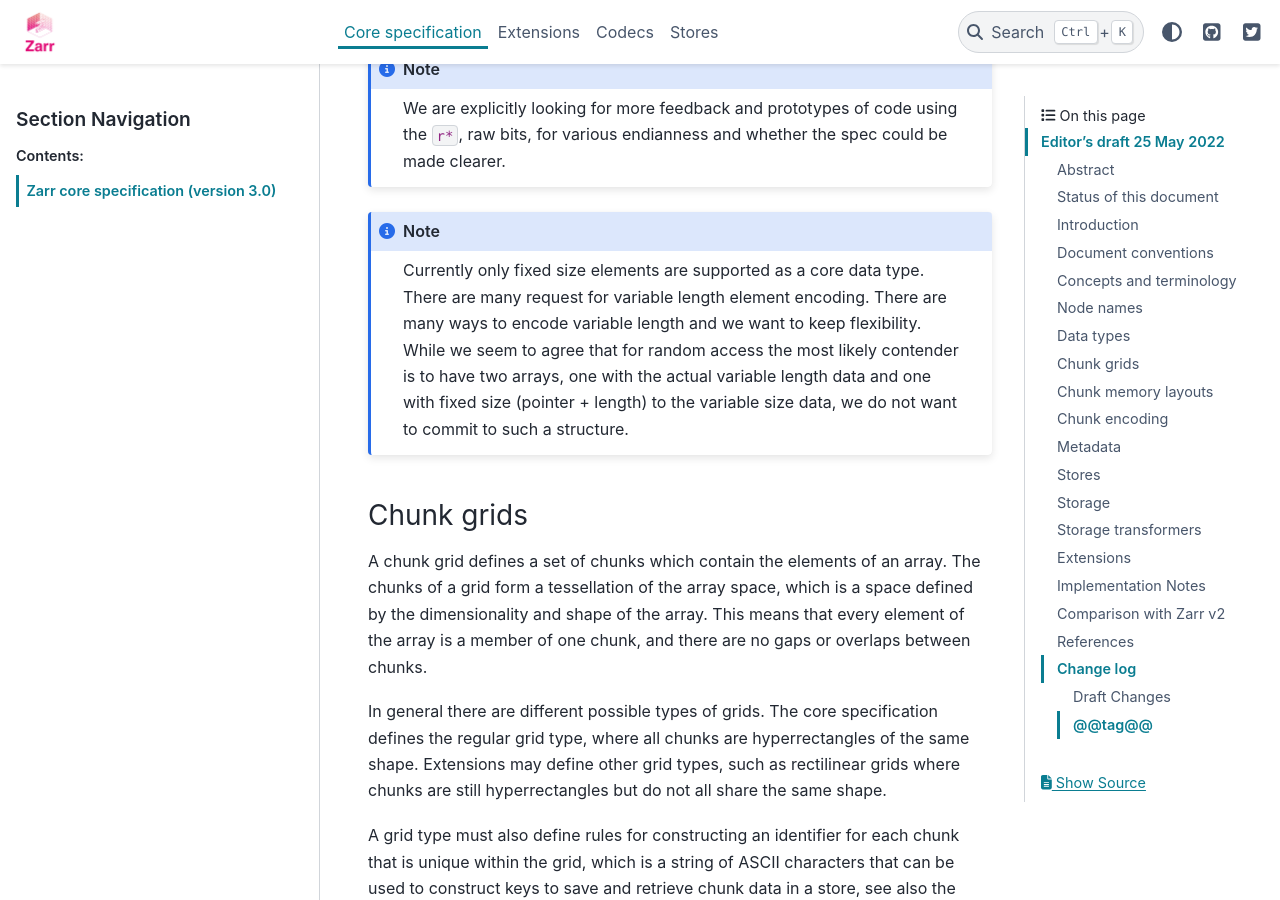
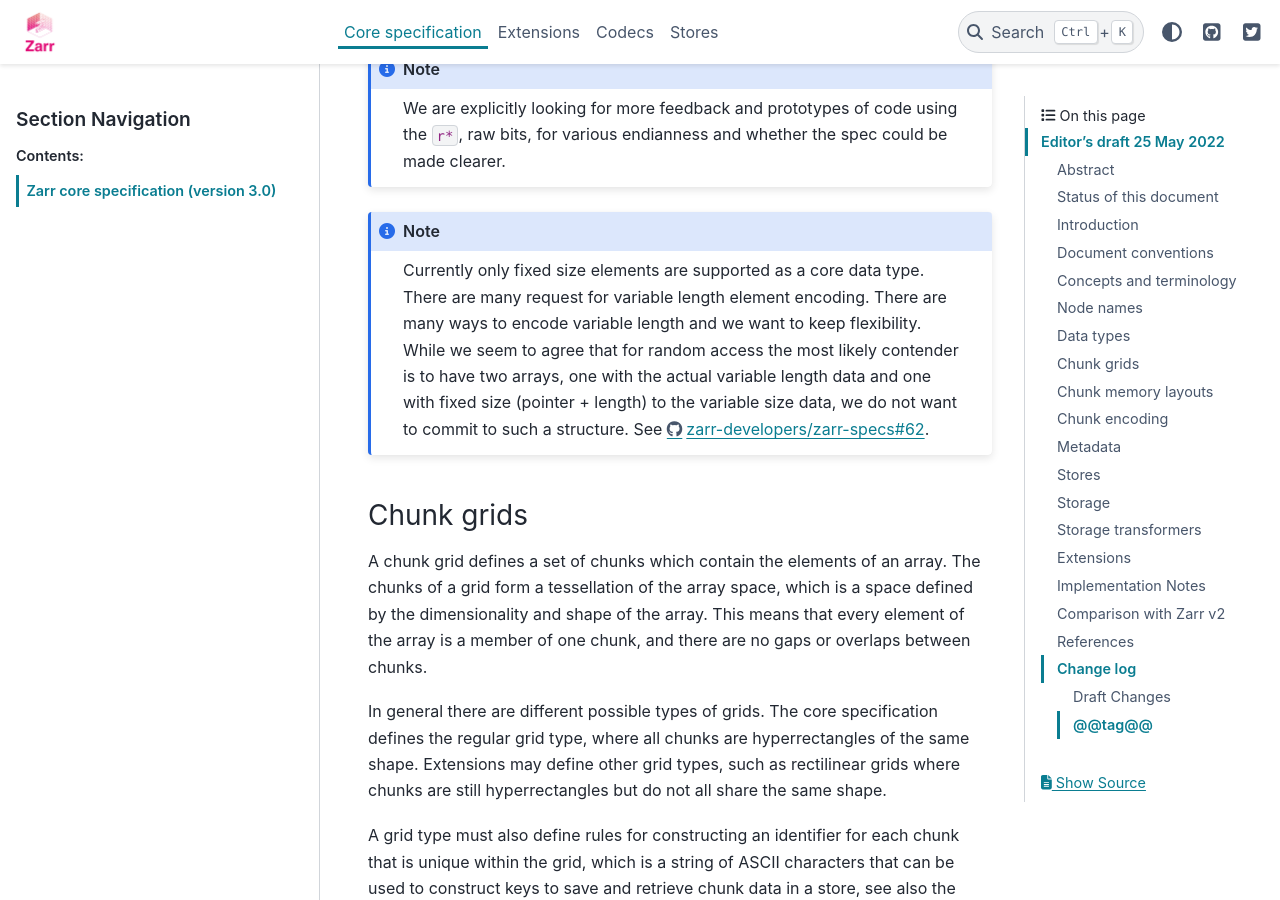
Before and after one commit to zarr-developers/zarr-specs, a Sphinx documentation site: the page built from docs/core/v3.0.rst, in a window 1280 px wide and 900 px high, scrolled down 12630 px. Built offline with Sphinx 7.4.7 and the PyData theme 0.15.4, drawn with Linux system fonts in a browser that asks for light colours; some of the changed text lies outside the part shown.

Commit message:
link to issue #62 in varlen comment, minor formatting fix

```diff
--- a/docs/core/v3.0.rst
+++ b/docs/core/v3.0.rst
@@ -585,6 +585,7 @@ other type sizes in later versions of this specification.
     arrays, one with the actual variable length data and one with fixed size
     (pointer + length) to the variable size data, we do not want to commit to such
     a structure.
+    See https://github.com/zarr-developers/zarr-specs/issues/62.
 
 
 Chunk grids
@@ -943,12 +944,14 @@ containing the following names:
     when saving into the store, associated with a single encoding. By default
     only ``".json"`` is allowed and used with JSON encoding.
 
-    .. note:: This suffix is used to allow non hierarchy browsing and editing by
-     non-zarr-aware tools.
-
-    .. note:: This is a possible extension point, where an extension which is
-    listed in ``extensions`` (see below) may add new valid suffixes with their
-    associated encodings.
+    .. note::
+      This suffix is used to allow non hierarchy browsing and editing by
+      non-zarr-aware tools.
+
+    .. note::
+      This is a possible extension point, where an extension which is
+      listed in ``extensions`` (see below) may add new valid suffixes with their
+      associated encodings.
 
 ``extensions``
 ^^^^^^^^^^^^^^
```
